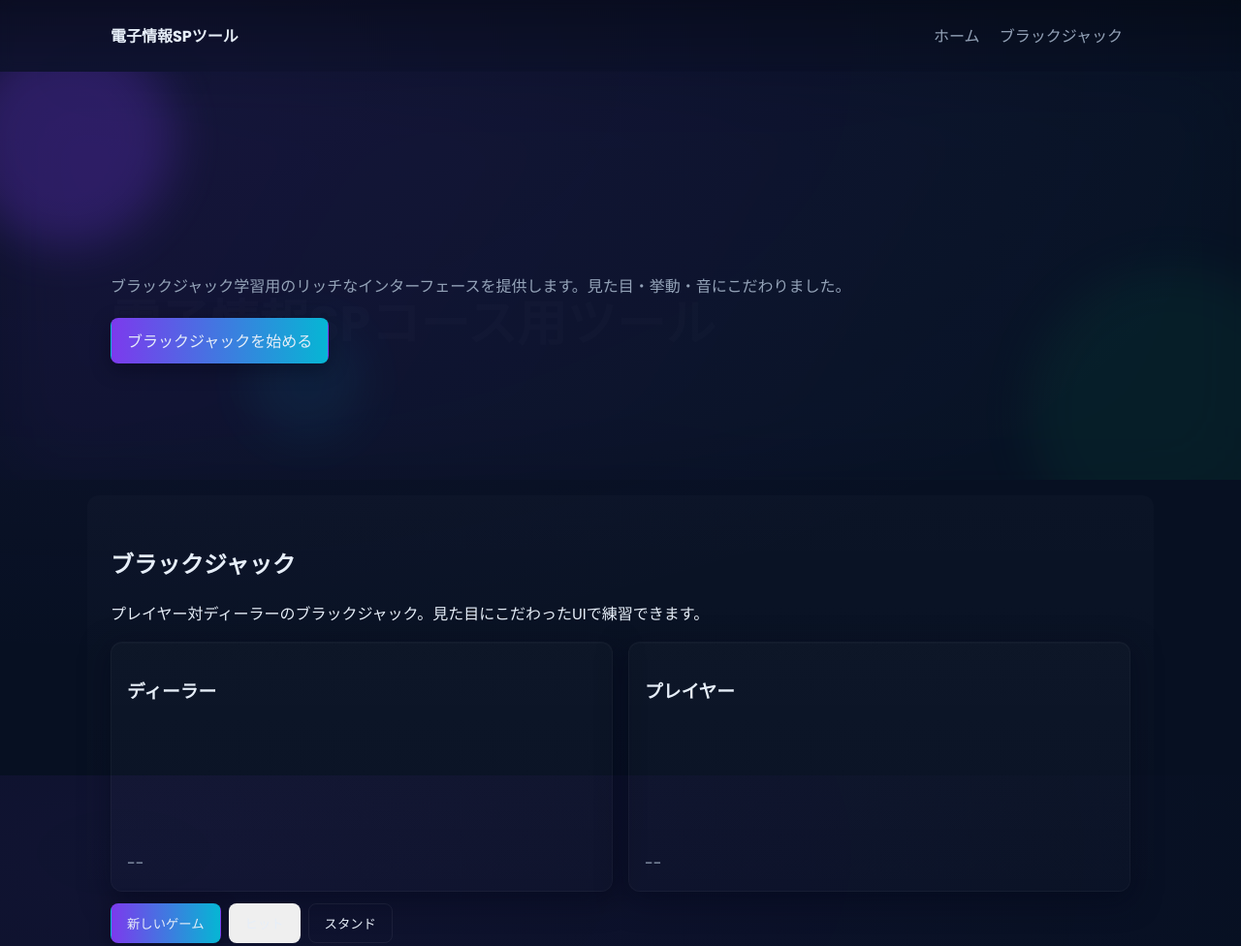
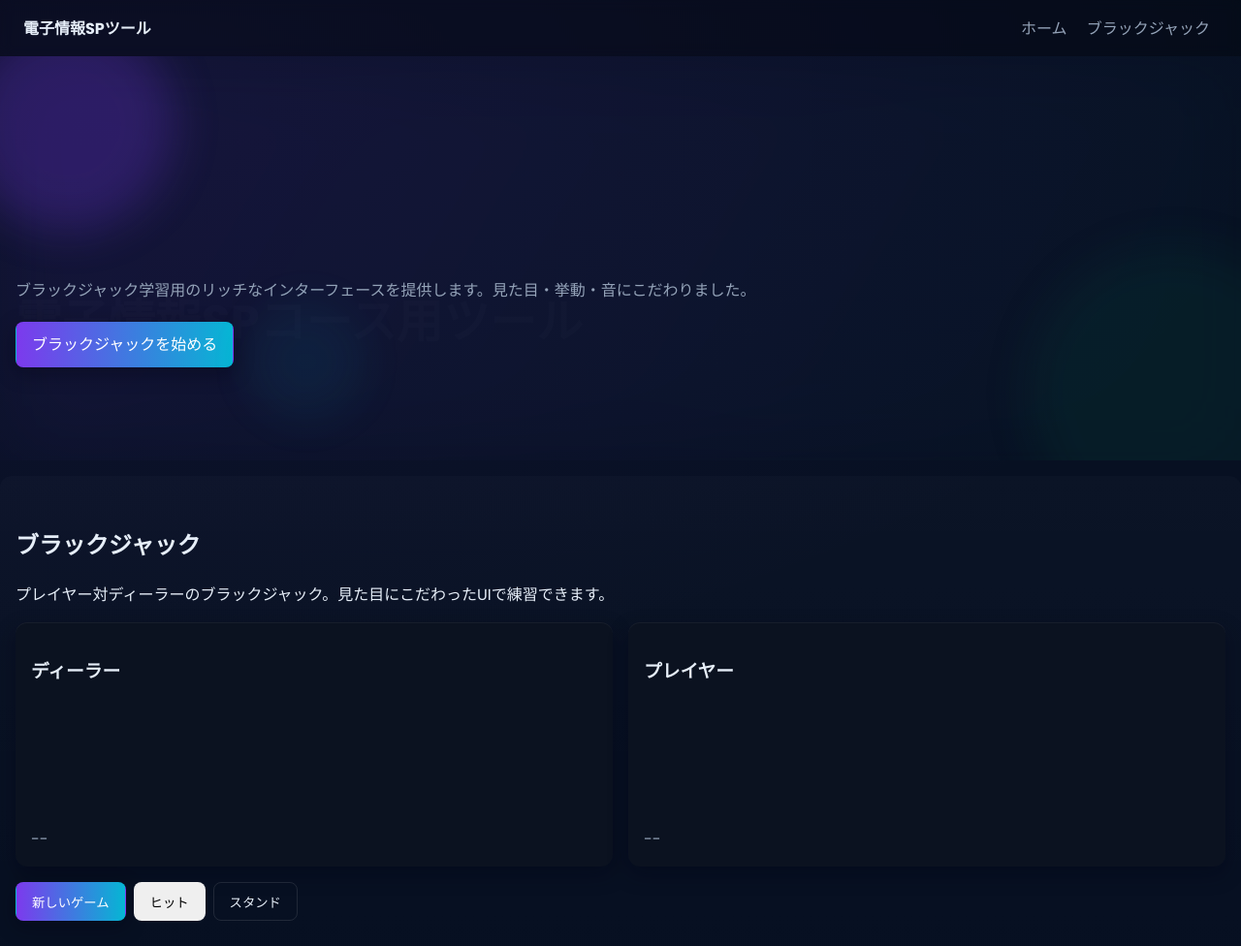
Before and after one commit to j20252097/y, a plain HTML site: page index.html in a window 1280 px wide. Shown: the top 976 px of the page at 97% size. Drawn offline with nearby package versions, Linux system fonts and the light colour scheme.

Commit message:
Refactor CSS and add blackjack area styles
Refactor CSS variables and styles for better readability and organization. Added new styles for blackjack area and hero shapes.

```diff
--- a/style.css
+++ b/style.css
@@ -1,120 +1,154 @@
-:root{
-	--bg:#071022;
-	--surface:#0b1220;
-	--muted:#94a3b8;
-	--accent:#7c3aed;
-	--glass: rgba(255,255,255,0.03);
-	--card-bg: rgba(255,255,255,0.02);
-	--text:#e6eef8;
-}
-*{box-sizing:border-box}
-html,body{height:100%}
-body{
-	margin:0;font-family:Poppins, Inter, system-ui, -apple-system, 'Segoe UI', Roboto, 'Noto Sans JP', 'Yu Gothic', sans-serif;
-	background:radial-gradient(1200px 600px at 10% 10%, rgba(124,58,237,0.08), transparent), linear-gradient(180deg,var(--bg) 0%, #071022 100%);
-	color:var(--text);-webkit-font-smoothing:antialiased;
-}
-.container{max-width:1100px;margin:0 auto;padding:1.5rem}
-.site-header{position:sticky;top:0;background:linear-gradient(180deg, rgba(0,0,0,0.25), transparent);backdrop-filter:blur(6px);z-index:50}
-.header-inner{display:flex;align-items:center;justify-content:space-between}
-.brand{font-weight:700;color:var(--text);text-decoration:none}
-.main-nav a{color:var(--muted);margin:0 0.5rem;text-decoration:none}
-.controls{display:flex;gap:.5rem}
-.menu-toggle{display:none}
-
-.hero{position:relative;padding:6rem 0;overflow:hidden}
-.hero-bg{position:absolute;inset:0;filter:blur(40px);opacity:.4;background:linear-gradient(120deg, rgba(124,58,237,0.15), rgba(6,95,70,0.12))}
-.hero-inner{position:relative;z-index:2}
-.hero-title{font-size:clamp(1.8rem,4vw,3.2rem);margin:0 0 .5rem}
-.hero-sub{color:var(--muted);margin:0 0 1.25rem}
-.btn{display:inline-block;padding:.6rem 1rem;border-radius:8px;text-decoration:none;color:var(--text);border:1px solid transparent}
-.btn.primary{background:linear-gradient(90deg,var(--accent),#06b6d4);box-shadow:0 6px 20px rgba(5,5,20,0.4)}
-.btn.ghost{background:transparent;border-color:rgba(255,255,255,0.06)}
-
-.hero-shapes .shape{position:absolute;border-radius:999px;filter:blur(24px);opacity:.6}
-.hero-shapes .s1{width:220px;height:220px;background:rgba(124,58,237,0.4);top:-40px;left:-40px}
-.hero-shapes .s2{width:300px;height:300px;background:rgba(6,95,70,0.24);right:-80px;bottom:-80px}
-.hero-shapes .s3{width:120px;height:120px;background:rgba(6,182,212,0.12);left:20%;bottom:10%}
-
-.features{padding:4rem 1.5rem}
-.cards{display:grid;grid-template-columns:repeat(auto-fit,minmax(200px,1fr));gap:1rem}
-.card{background:var(--card-bg);padding:1.25rem;border-radius:12px}
-.card .icon{font-size:1.6rem}
-
-.gallery{padding:3rem 1.5rem}
-.filters{display:flex;gap:.5rem;margin-bottom:1rem}
-.filter-btn{background:transparent;border:1px solid rgba(255,255,255,0.04);padding:.4rem .6rem;border-radius:999px;color:var(--muted);cursor:pointer}
-.filter-btn.active{background:var(--accent);color:#fff}
-.grid{display:grid;grid-template-columns:repeat(auto-fit,minmax(220px,1fr));gap:0.75rem}
-.grid-item{background:var(--surface);overflow:hidden;border-radius:8px;cursor:pointer;transition:transform .3s ease}
-.grid-item img{width:100%;height:100%;object-fit:cover;display:block}
-.grid-item:hover{transform:scale(1.02)}
-
-.contact{padding:3rem 1.5rem}
-.form-row{margin-bottom:0.75rem}
-label{display:block;color:var(--muted);font-size:.9rem;margin-bottom:.25rem}
-input,textarea{width:100%;padding:.6rem;border-radius:8px;border:1px solid rgba(255,255,255,0.06);background:transparent;color:var(--text)}
-
-.site-footer{padding:1rem 0;text-align:center;color:var(--muted)}
-
-/* modal */
-.modal{position:fixed;inset:0;display:none;align-items:center;justify-content:center;background:rgba(3,6,12,0.6);z-index:70}
-.modal[aria-hidden="false"]{display:flex}
-.modal-inner{max-width:90%;max-height:90%;position:relative}
-.modal-inner img{display:block;max-width:100%;max-height:80vh;border-radius:8px}
-.modal-close{position:absolute;top:-24px;right:-24px;background:var(--card-bg);border-radius:50%;width:44px;height:44px;border:none;color:var(--text);cursor:pointer}
-
-/* responsive */
-@media (max-width:720px){
-	.main-nav{display:none}
-	.menu-toggle{display:inline-block}
-	.hero{padding:4rem 0}
+:root {
+  --bg: #071022;
+  --surface: #0b1220;
+  --muted: #94a3b8;
+  --accent: #7c3aed;
+  --card-bg: rgba(255,255,255,0.02);
+  --text: #e6eef8;
 }
 
-/* small helpers */
-.visually-hidden{position:absolute;width:1px;height:1px;padding:0;margin:-1px;overflow:hidden;clip:rect(0 0 0 0);border:0}
+* { box-sizing: border-box; }
 
-/* tools */
-.tool-section{padding:2rem 1.5rem;background:linear-gradient(180deg, rgba(255,255,255,0.02), transparent);border-radius:12px;margin-top:1rem}
+body {
+  margin: 0;
+  font-family: 'Poppins', 'Noto Sans JP', sans-serif;
+  background: radial-gradient(1200px 600px at 10% 10%, rgba(124,58,237,0.08), transparent),
+              linear-gradient(180deg, var(--bg) 0%, #071022 100%);
+  color: var(--text);
+}
 
-/* calculator */
-.calc{max-width:420px;margin:0 auto}
-.calc .display input{width:100%;padding:1rem;border-radius:8px;border:1px solid rgba(255,255,255,0.06);background:transparent;color:var(--text);font-size:1.25rem}
-.calc .keys{display:grid;grid-template-columns:repeat(4,1fr);gap:.5rem;margin-top:.75rem}
-.calc .keys button{padding:.8rem;border-radius:8px;border:1px solid rgba(255,255,255,0.04);background:var(--card-bg);color:var(--text);cursor:pointer}
-.calc .keys button.equals{grid-column:3/4;background:var(--accent);color:#fff}
+/* header */
+.site-header {
+  position: sticky;
+  top: 0;
+  background: rgba(0,0,0,0.25);
+  backdrop-filter: blur(6px);
+  z-index: 50;
+}
+.header-inner {
+  display: flex;
+  justify-content: space-between;
+  align-items: center;
+  padding: 1rem 1.5rem;
+}
+.brand {
+  color: var(--text);
+  text-decoration: none;
+  font-weight: 700;
+}
+.main-nav a {
+  color: var(--muted);
+  margin: 0 0.5rem;
+  text-decoration: none;
+}
 
-/* mahjong */
-.mahjong-controls{display:flex;gap:.5rem;margin-bottom:.75rem}
-.mahjong-board{display:grid;grid-template-columns:repeat(8,1fr);gap:.4rem}
-.mahjong-tile{background:var(--surface);border-radius:6px;padding:0.6rem;display:flex;align-items:center;justify-content:center;font-size:1.25rem;cursor:pointer;user-select:none;border:1px solid rgba(255,255,255,0.03)}
-.mahjong-tile.removed{visibility:hidden}
-.mahjong-tile.selected{outline:3px solid rgba(124,58,237,0.3)}
+/* hero */
+.hero {
+  position: relative;
+  padding: 6rem 1rem;
+  overflow: hidden;
+}
+.hero-bg {
+  position: absolute;
+  inset: 0;
+  background: linear-gradient(120deg, rgba(124,58,237,0.15), rgba(6,95,70,0.12));
+  filter: blur(40px);
+  opacity: 0.4;
+}
+.hero-title {
+  font-size: clamp(1.8rem, 4vw, 3rem);
+  margin-bottom: .5rem;
+}
+.hero-sub {
+  color: var(--muted);
+  margin-bottom: 1.25rem;
+}
+.btn {
+  display: inline-block;
+  padding: .6rem 1rem;
+  border-radius: 8px;
+  border: 1px solid transparent;
+  text-decoration: none;
+  cursor: pointer;
+}
+.btn.primary {
+  background: linear-gradient(90deg, var(--accent), #06b6d4);
+  color: #fff;
+  box-shadow: 0 6px 20px rgba(5,5,20,0.4);
+}
+.btn.ghost {
+  background: transparent;
+  border: 1px solid rgba(255,255,255,0.1);
+  color: var(--text);
+}
 
-/* Blackjack styles */
-.bj-area{display:flex;gap:1rem;align-items:flex-start;flex-wrap:wrap}
-.panel{flex:1;background:linear-gradient(180deg, rgba(255,255,255,0.02), rgba(255,255,255,0.01));padding:1rem;border-radius:12px;border:1px solid rgba(255,255,255,0.03)}
-.card-row{display:flex;gap:.5rem;min-height:120px;align-items:center}
-.card{width:96px;height:140px;border-radius:10px;background:#fff;color:#000;display:flex;align-items:center;justify-content:center;font-weight:700;box-shadow:0 12px 30px rgba(2,6,23,0.6);position:relative;transform-origin:center}
-.card .face{position:absolute;inset:0;display:flex;flex-direction:column;align-items:center;justify-content:center;border-radius:10px}
-.card.front{background:linear-gradient(180deg,#fff,#f3f4f6)}
-.card.back{background:linear-gradient(180deg,#1f2937,#0b1220);background-image:repeating-linear-gradient(45deg, rgba(255,255,255,0.02) 0 6px, transparent 6px 12px);color:#fff}
-.card.red{color:#b91c1c}
-.card.flip{animation:flip 400ms ease forwards}
-@keyframes flip{from{transform:rotateY(0deg)}to{transform:rotateY(180deg)}}
-
-/* subtle shadow for table */
-.panel{box-shadow:inset 0 1px 0 rgba(255,255,255,0.02), 0 8px 30px rgba(2,6,23,0.5)}
-
-/* hide gallery remnants */
-.gallery, .features{display:none}
-.score{margin-top:.75rem;color:var(--muted)}
-.bj-controls{display:flex;gap:.5rem;margin-top:.75rem}
-.bj-log{margin-top:.75rem;color:var(--muted);min-height:60px}
-
-/* sound control */
-.sound-toggle{position:fixed;right:16px;bottom:16px;background:var(--card-bg);border-radius:50%;width:48px;height:48px;display:flex;align-items:center;justify-content:center;border:1px solid rgba(255,255,255,0.04);cursor:pointer}
+/* blackjack area */
+.tool-section {
+  padding: 2rem 1rem;
+  margin-top: 1rem;
+  border-radius: 12px;
+  background: linear-gradient(180deg, rgba(255,255,255,0.02), transparent);
+}
+.bj-area {
+  display: flex;
+  gap: 1rem;
+  flex-wrap: wrap;
+}
+.panel {
+  flex: 1;
+  background: var(--surface);
+  padding: 1rem;
+  border-radius: 12px;
+  box-shadow: inset 0 1px 0 rgba(255,255,255,0.05), 0 8px 20px rgba(2,6,23,0.4);
+}
+.card-row {
+  display: flex;
+  gap: .5rem;
+  min-height: 120px;
+  align-items: center;
+}
+.card {
+  width: 90px;
+  height: 130px;
+  background: white;
+  color: black;
+  border-radius: 10px;
+  display: flex;
+  align-items: center;
+  justify-content: center;
+  font-weight: 700;
+  box-shadow: 0 6px 15px rgba(2,6,23,0.6);
+}
+.card.red { color: #b91c1c; }
+.score {
+  margin-top: .5rem;
+  color: var(--muted);
+}
+.bj-controls {
+  display: flex;
+  gap: .5rem;
+  margin-top: 1rem;
+}
+.bj-log {
+  margin-top: 1rem;
+  color: var(--muted);
+  min-height: 60px;
+}
 
 /* footer */
-.site-footer .container{display:flex;justify-content:center;align-items:center}
-.site-footer{padding:1rem 0;text-align:center;color:var(--muted)}
+.site-footer {
+  text-align: center;
+  color: var(--muted);
+  padding: 1rem 0;
+}
+
+/* hero shapes */
+.hero-shapes .shape {
+  position: absolute;
+  border-radius: 50%;
+  filter: blur(24px);
+  opacity: .6;
+}
+.s1 { width: 220px; height: 220px; background: rgba(124,58,237,0.4); top:-40px; left:-40px; }
+.s2 { width: 300px; height: 300px; background: rgba(6,95,70,0.24); right:-80px; bottom:-80px; }
+.s3 { width: 120px; height: 120px; background: rgba(6,182,212,0.12); left:20%; bottom:10%; }
```
